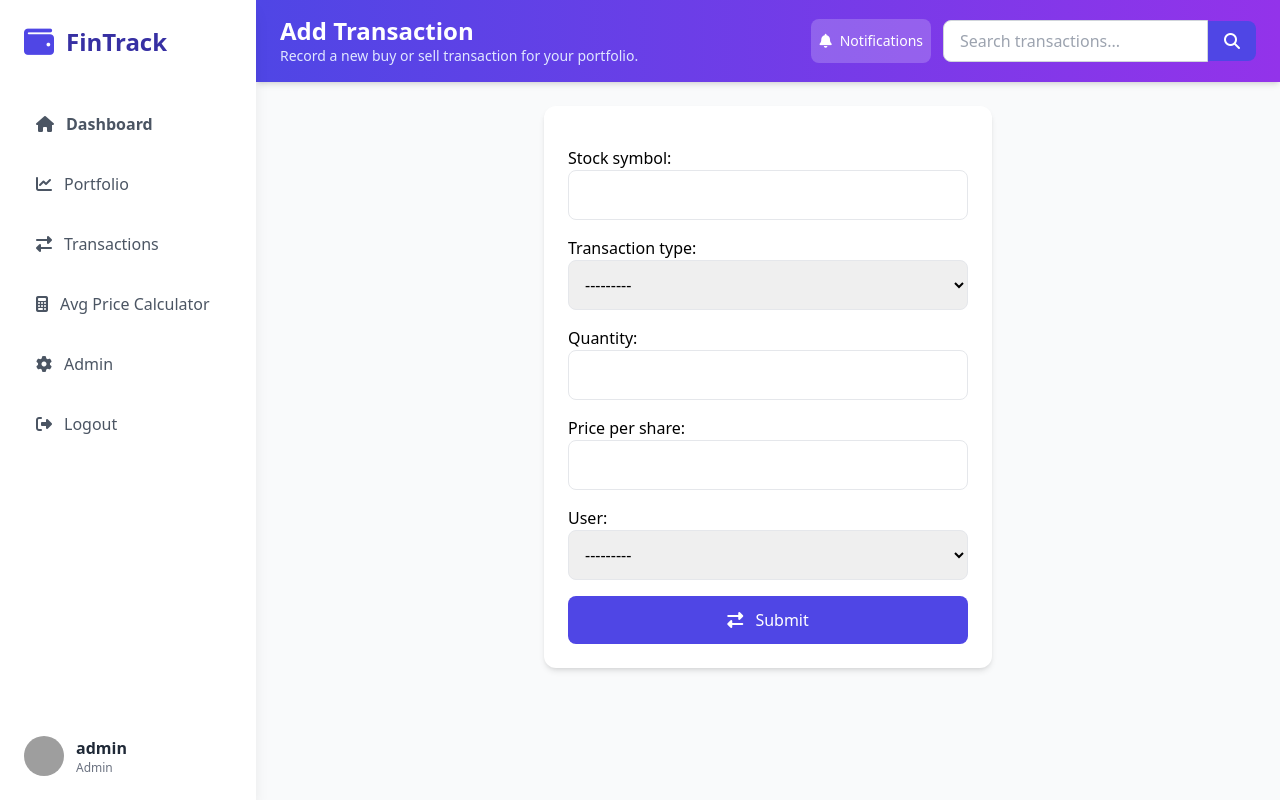
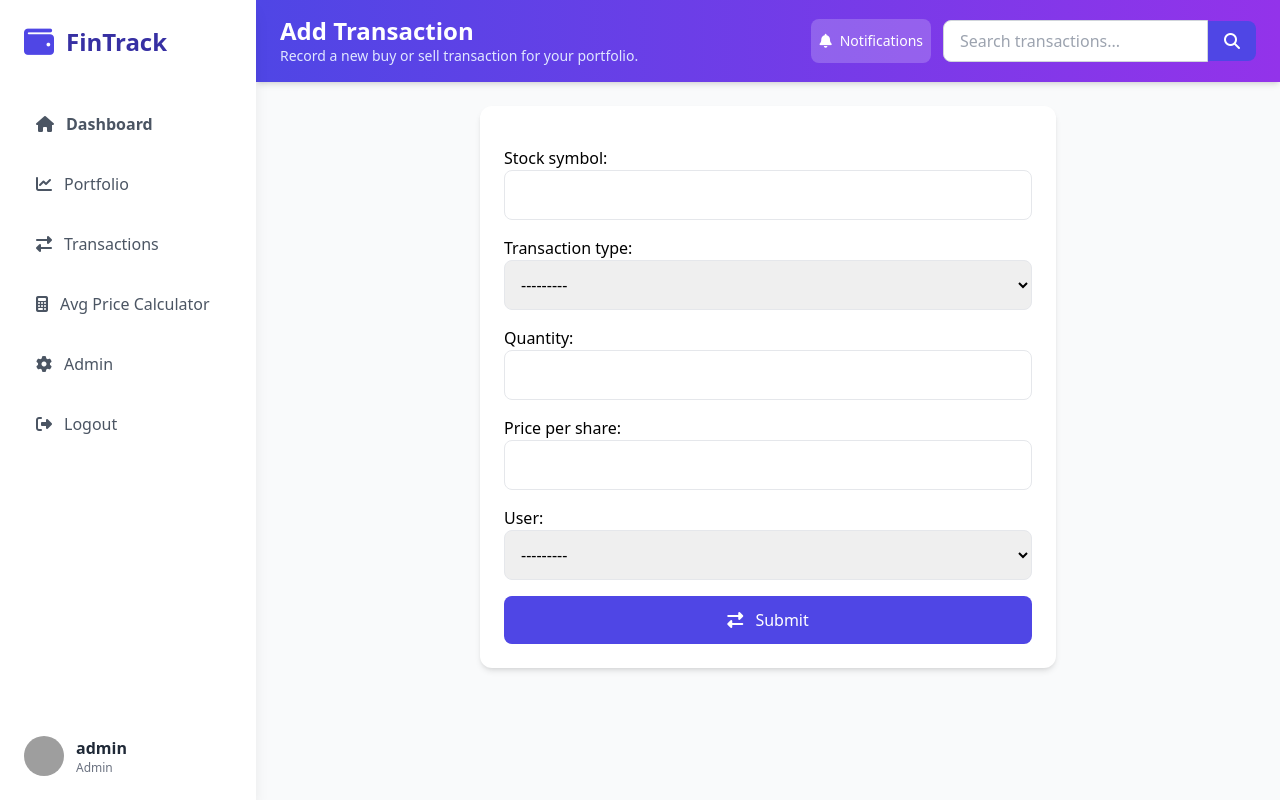
Before and after one commit to ashishkekan/FinTrack, a Django app: page /transaction/add/ in a window 1280 px wide. Run offline with Django 4.2, Linux system fonts and the light colour scheme; a user stored in the database is signed in; data comes from the database, SQL or seed files in the repository; both versions use the stored data as it was after the commit; some libraries are stand-ins or nearby versions; grey boxes are pictures that could not be loaded.

Commit message:
Fixed design

```diff
--- a/stocks/templates/transaction_form.html
+++ b/stocks/templates/transaction_form.html
@@ -5,7 +5,7 @@
 {% block header_subtitle %}Record a new buy or sell transaction for your portfolio.{% endblock %}
 
 {% block content %}
-<div class="max-w-md mx-auto bg-white rounded-xl shadow-md card-hover transition-all duration-300 p-6">
+<div class="max-w-xl mx-auto bg-white rounded-xl shadow-md card-hover transition-all duration-300 p-6">
     <form method="post" class="space-y-4">
         {% csrf_token %}
         {{ form.as_p }}
```
Also changed, not shown: db.sqlite3.
